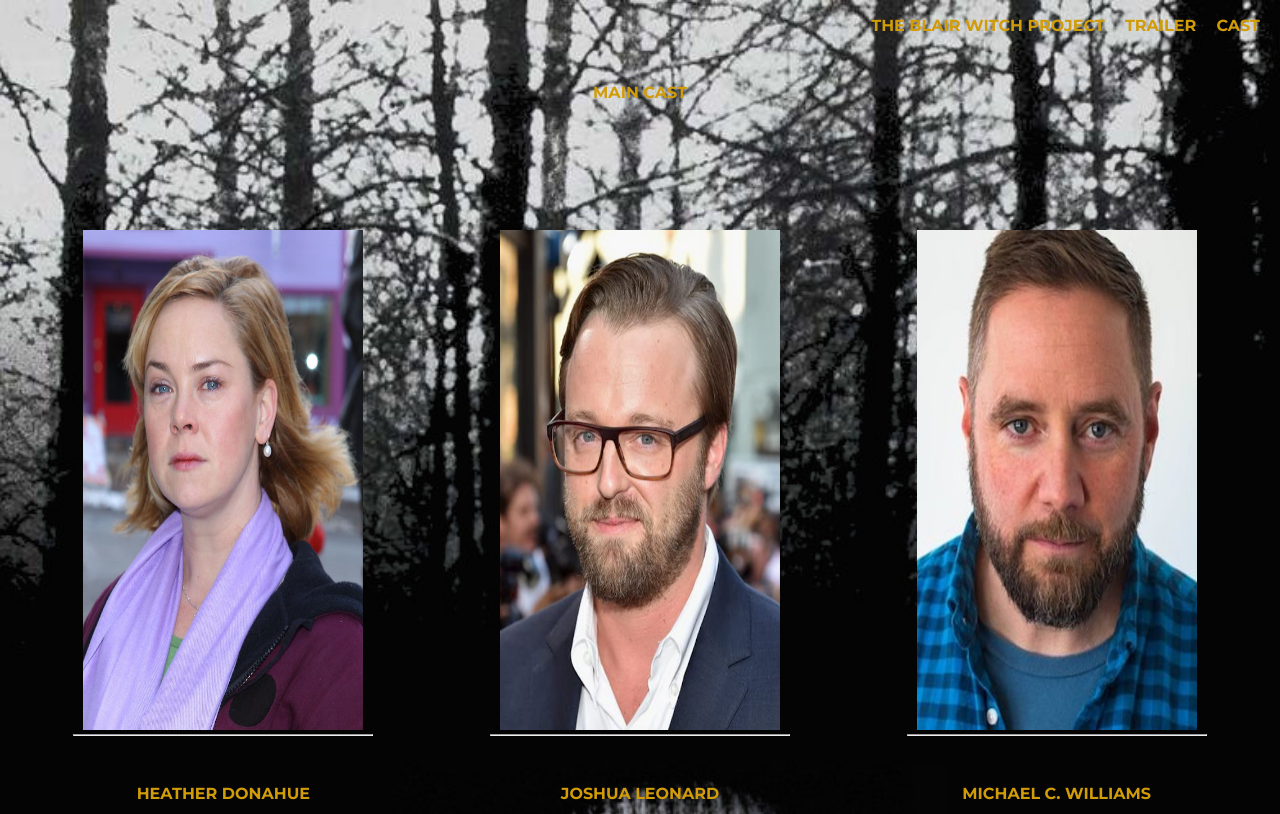
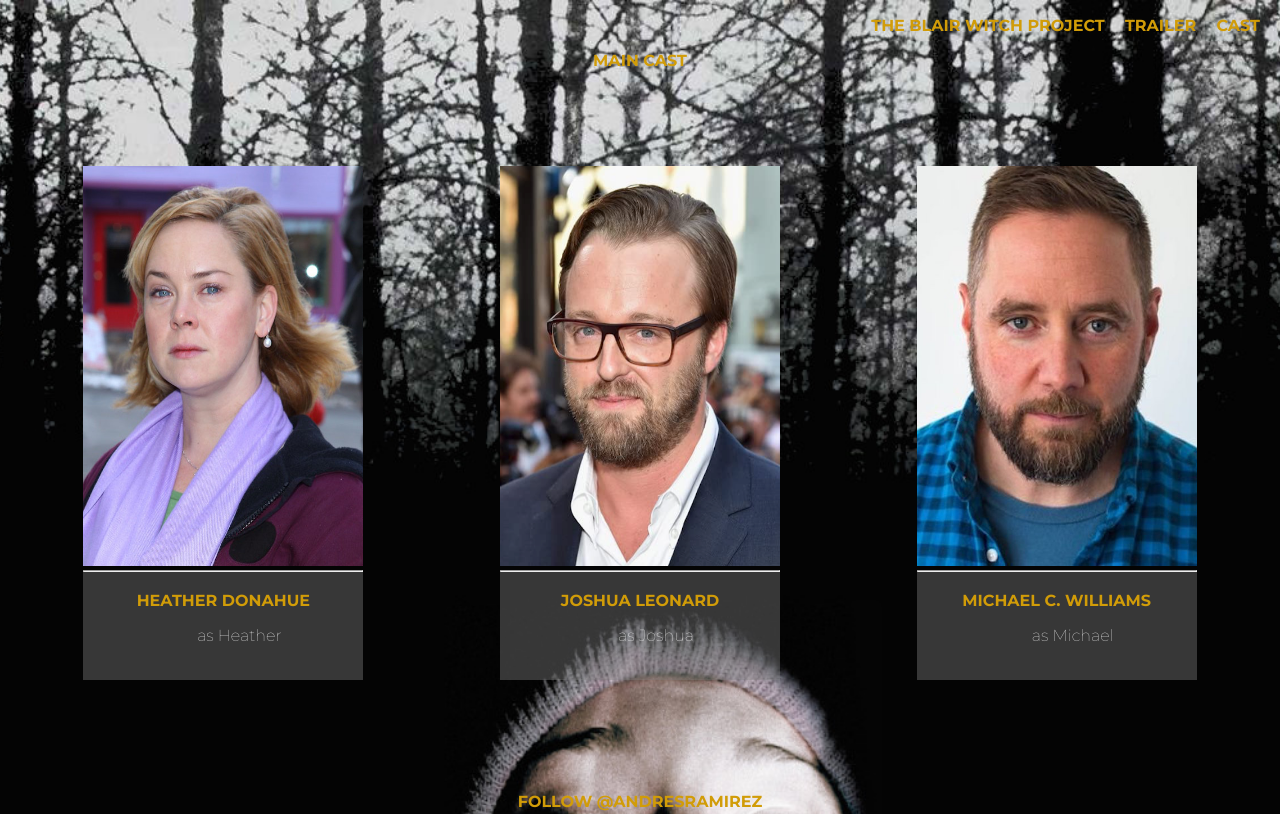
Before and after one commit to AndresRamirez917/100-sitios-32, a plain HTML site: page cast.html in a window 1280 px wide. Shown: the top 814 px of the page. Drawn offline with Linux system fonts and the light colour scheme.

Commit message:
final countdown commit

```diff
--- a/cast.html
+++ b/cast.html
@@ -27,20 +27,26 @@
                     <div class="card cast-card-1">
                         <img src="/img/cast-heather.jpeg" alt="">
                         <hr>
+                        <div class="cast-text">
                             <h1>Heather Donahue</h1>
                             <h2>as Heather</h2>
+                        </div>
                     </div>
                     <div class="card cast-card-2">
                         <img src="/img/cast-joshua.png" alt="">
                         <hr>
+                        <div class="cast-text">
                             <h1>Joshua Leonard</h1>
                             <h2>as Joshua</h2>
+                        </div>
                     </div>
                     <div class="card cast-card-3">
                         <img src="/img/cast-michael.jpeg" alt="">
                         <hr>
+                        <div class="cast-text">
                             <h1>Michael C. Williams</h1>
                             <h2>as Michael</h2>
+                        </div>
                     </div>
                 </div>
             </div>
--- a/mobile.css
+++ b/mobile.css
@@ -10,20 +10,6 @@ float: none;
    margin-top: 3em;
 }
 
-/* .year,
-.clasification,
-.genre,
-.duration {
-    flex: 1;
-} */
-
-
-/* .showcase-row  {
-    margin-top: 5em;
-    text-align: center;
- margin-left: 5em;
-   display: inline-block;
-} */
 
 #showcase .showcase-row {
     display: block;
@@ -49,6 +35,13 @@ float: none;
 .content-row-2 {
     float: none;
     width: 100%;
+    text-align: left;
+    margin: 0 auto;
+}
+
+.content-row-2 h2 {
+    padding-top: 1em;
+    text-align: left;
     margin: 0;
 }
 
@@ -60,7 +53,7 @@ float: none;
     background: none;
 }
 
-.card hr {
+#cast hr {
     width: 200px;
     text-align: center;
     margin: 0 auto;
@@ -75,6 +68,12 @@ float: none;
     height: 200px;
 }
 
+.cast-text {
+    text-align: center;
+width: 200px;
+margin: 0 auto;
+}
+
 .card h1, h2 {
     margin-top: 1em;
     margin-bottom: 1em;
--- a/styles.css
+++ b/styles.css
@@ -23,7 +23,6 @@ body {
     background-position: center;
     background-repeat: no-repeat;
     background-size: cover;
-
 }
 
 a {
@@ -138,18 +137,25 @@ span {
 
 #cast h1{
     text-align: center;
-    margin: 3em 0;
+    margin: 1em 0;
     color: #d19c08;
     text-transform: uppercase;
+}
 
+.cast-text {
+    background: rgba(128, 128, 128, 0.411);
+    padding: 3px;
+    margin: 0 auto;
+    width: 280px;
 }
 
 #cast h2{
    text-align: center;
+   margin-bottom: 2em;
 }
 
 #cast hr {
-    width: 300px;
+    width: 280px;
     text-align: center;
     margin: 0 auto;
 }
@@ -179,14 +185,14 @@ span {
 
 #cast .cast-row img {
     width: 280px;
-    height: 500px;
+    height: 400px;
 }
 
 
 /* footer */
 #footer {
     text-align: center;
-    margin: 0 auto;
-    margin: 3em;
+
+
 padding: 7em;
 }
```
Lines whose indentation alone changed are shown as unchanged.
